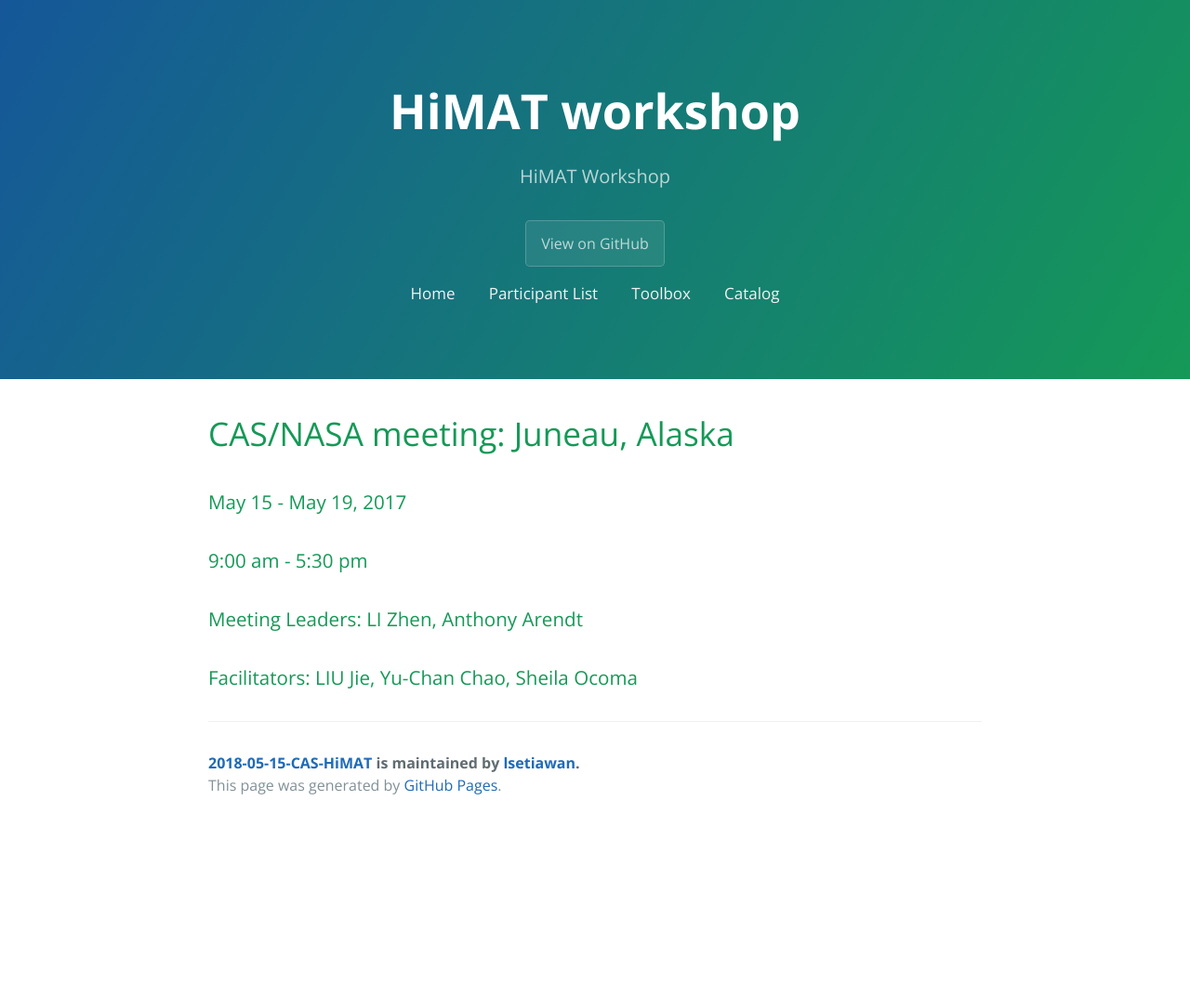
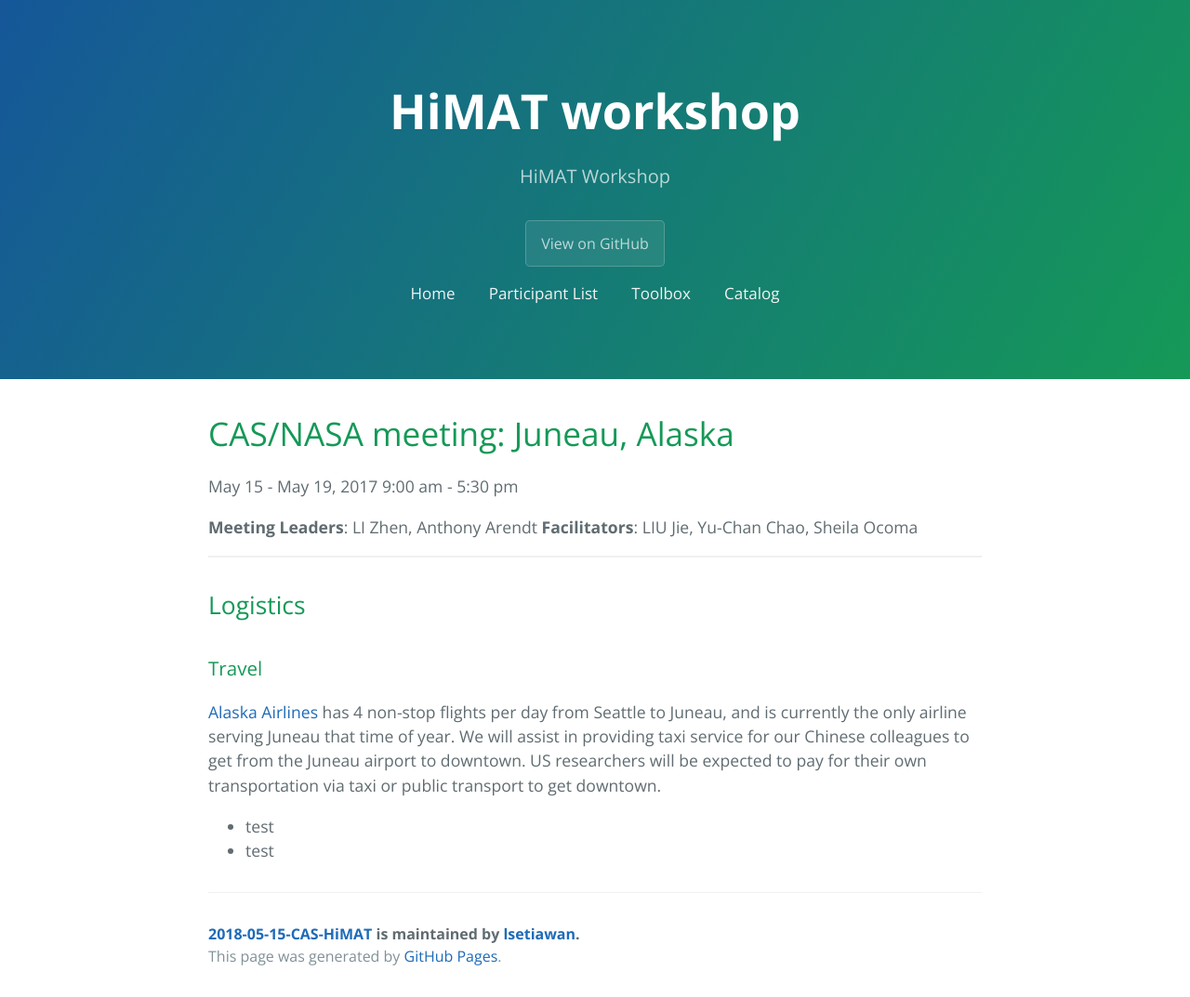
Before and after one commit to lsetiawan/2018-05-15-CAS-HiMAT, a Jekyll site: the page built from index.md, in a window 1280 px wide. Shown: the whole page at 93% size. Built offline with Jekyll 4.4.1, drawn with Linux system fonts in a browser that asks for light colours; before the commit the page ends 900 px from its top, so only the background shows below that.

Commit message:
Update index.md

```diff
--- a/index.md
+++ b/index.md
@@ -5,8 +5,18 @@ title: "Home"
 
 # CAS/NASA meeting: Juneau, Alaska
 
-### May 15 - May 19, 2017
-### 9:00 am - 5:30 pm
+May 15 - May 19, 2017
+9:00 am - 5:30 pm
 
-### Meeting Leaders: LI Zhen, Anthony Arendt
-### Facilitators: LIU Jie, Yu-Chan Chao, Sheila Ocoma
+**Meeting Leaders**: LI Zhen, Anthony Arendt
+**Facilitators**: LIU Jie, Yu-Chan Chao, Sheila Ocoma
+
+---
+
+## Logistics
+
+### Travel
+[Alaska Airlines](http://alaskaair.com/) has 4 non-stop flights per day from Seattle to Juneau, and is currently the only airline serving Juneau that time of year. We will assist in providing taxi service for our Chinese colleagues to get from the Juneau airport to downtown. US researchers will be expected to pay for their own transportation via taxi or public transport to get downtown.
+
+- test
+- test
```
